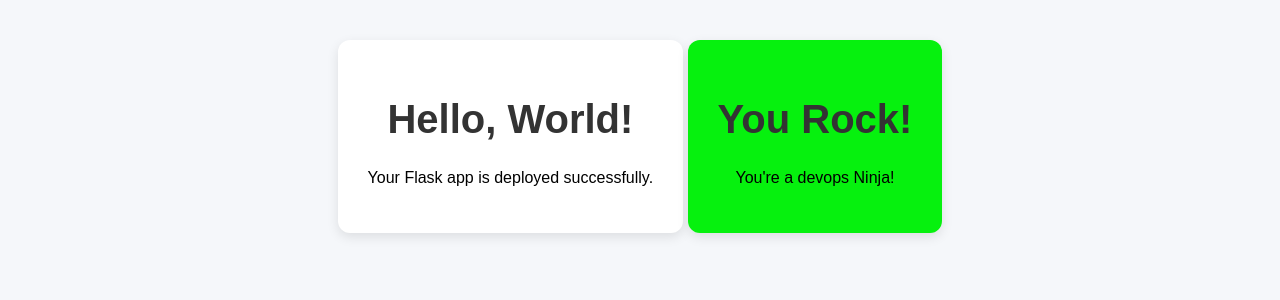
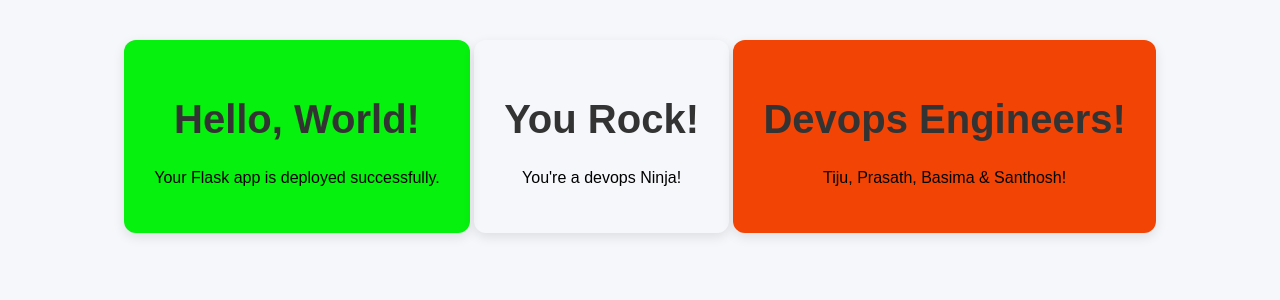
Before and after one commit to tiju46/devops-ca, a Flask app: page / in a window 1280 px wide. Shown: the top 300 px of the page. Run offline with Flask 3, Linux system fonts and the light colour scheme.

Commit message:
added content in html

```diff
--- a/real-flask-app/static/style.css
+++ b/real-flask-app/static/style.css
@@ -12,17 +12,21 @@ h1 {
 }
 
 .container,
-.container1 {
+.container1,
+.container2 {
     padding: 30px;
     border-radius: 12px;
     box-shadow: 0 4px 12px rgba(0,0,0,0.1);
     display: inline-block;
 }
 
-.container {
+.containe1 {
     background: white;
 }
 
-.container1 {
+.container {
     background: #06f10e;
 }
+.container2 {
+    background: hwb(16 2% 5%);
+}
--- a/real-flask-app/templates/index.html
+++ b/real-flask-app/templates/index.html
@@ -13,5 +13,9 @@
         <h1>You Rock!</h1>
         <p>You're a devops Ninja!</p>
     </div>
+    <div class="container2">
+        <h1>Devops Engineers!</h1>
+        <p>Tiju, Prasath, Basima & Santhosh!</p>
+    </div>
 </body>
 </html>
```
